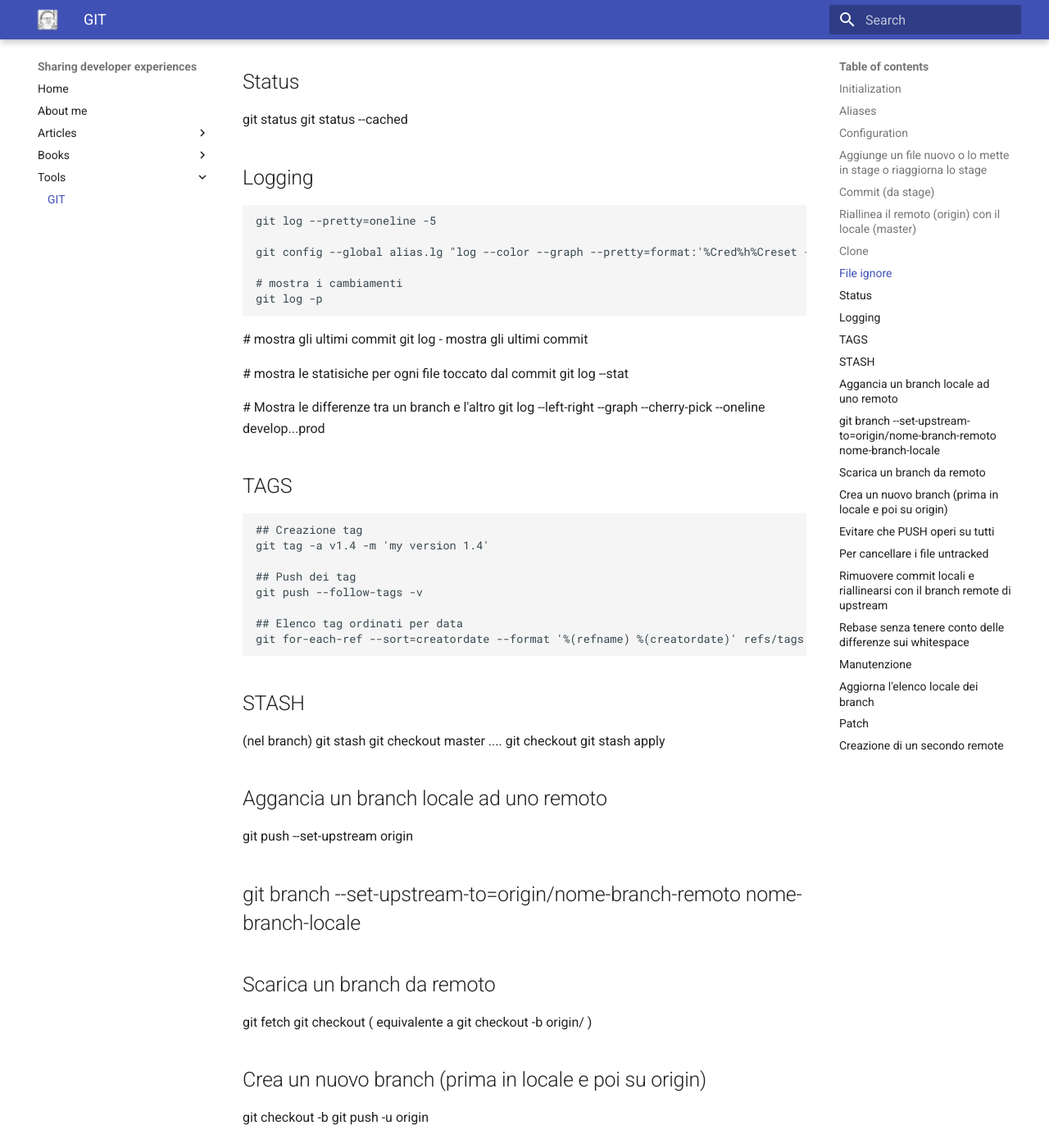
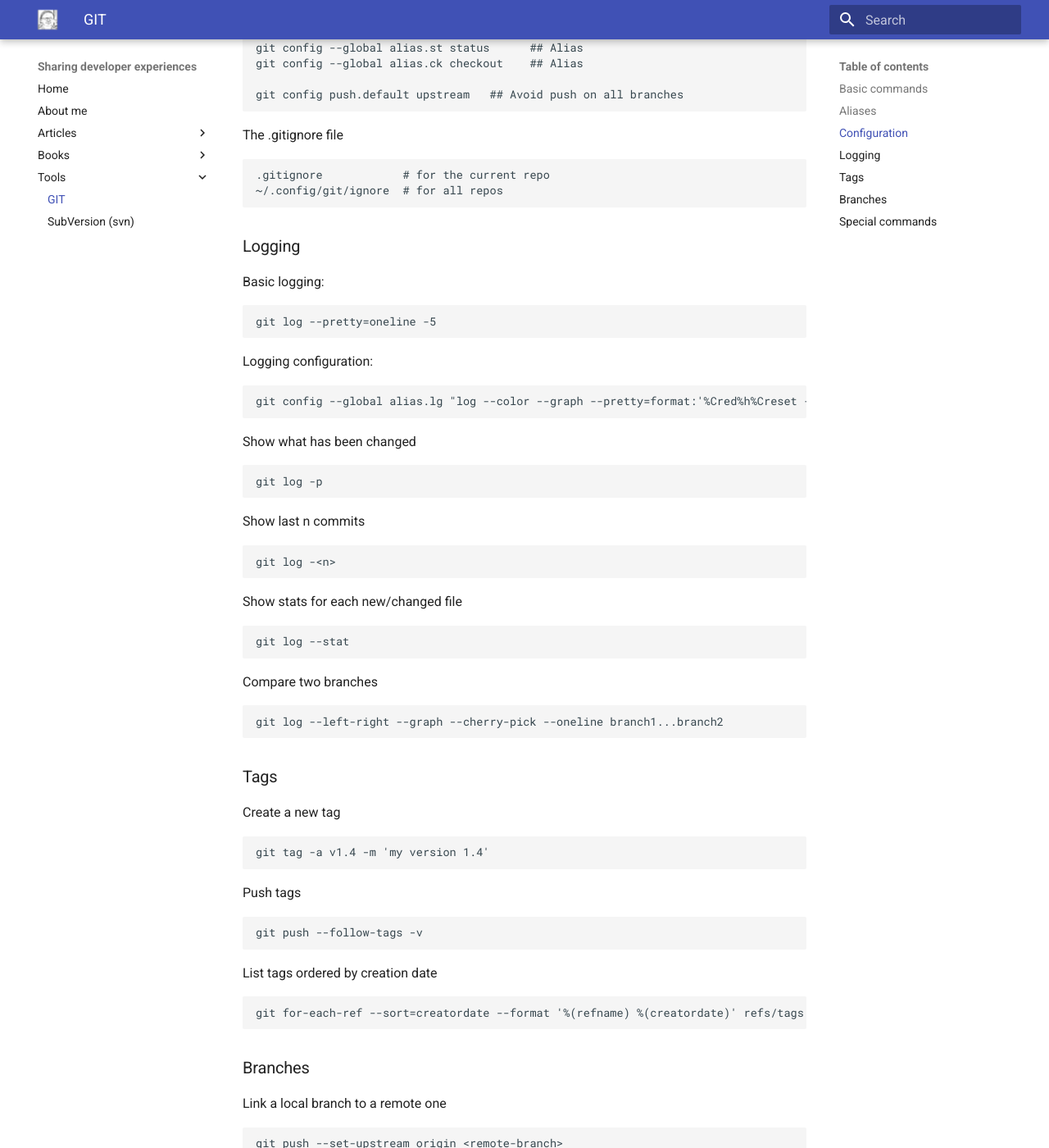
Before and after one commit to gualtierotesta/blog, an MkDocs documentation site: the page built from docs/tools/git.md, in a window 1280 px wide and 1400 px high, scrolled down 1611 px. Shown: the whole window at 82% size. Built offline with MkDocs 1.6.1 and Material for MkDocs 9.7.7, drawn with Linux system fonts in a browser that asks for light colours; some of the changed text lies outside the part shown.

Commit message:
Added tags

```diff
--- a/docs/tools/git.md
+++ b/docs/tools/git.md
@@ -1,12 +1,46 @@
+---
+tags:
+  - tools
+  - git
+---
+
 # GIT
 
-Useful GIT commands
+*Last update: 16 Aug 2022*
 
-### Initialization
+### Basic commands
+
+Clone an existing repository
+
+    git clone URL
+    git clone git://...
+    git clone https://
 
 To create the initial repository:
 
     git init
+
+Add a new file or update it in the stage
+
+    git add
+
+Commit (staged files)
+
+    git commit -m "comment"
+
+Push changes
+
+    git push -v
+    git push --tags
+
+Check Status
+
+    git status
+    git status --cached
+
+Rebase ignoring whitespace differences
+
+    git rebase -v --ignore-whitespace
 
 
 ### Aliases
@@ -39,117 +73,100 @@
 
     git config push.default upstream   ## Avoid push on all branches
 
+The .gitignore file
 
-## Aggiunge un file nuovo o lo mette in stage o riaggiorna lo stage
-git add
-
-## Commit (da stage)
-git commit -m "commento"
-
-## Riallinea il remoto (origin) con il locale (master)
-git push origin master
-git push --tags
-
-## Clone
-git clone URL
-git clone git://...
-git clone http://
-git clone https://
-git clone --branch v2.2.0 git@bitbucket.org:factor-y/nlmachine.git /data/nlmachine/target/checkout
+    .gitignore            # for the current repo
+    ~/.config/git/ignore  # for all repos
 
 
-## File ignore
-.gitignore            # nel progetto
-~/.config/git/ignore  # valido per tutti i progetti
+### Logging
 
-
-
-## Status
-git status
-git status --cached
-
-## Logging
+Basic logging:
 
     git log --pretty=oneline -5
 
+Logging configuration:
+
     git config --global alias.lg "log --color --graph --pretty=format:'%Cred%h%Creset -%C(yellow)%d%Creset %s %Cgreen(%cr) %C(bold blue)<%an>%Creset' --abbrev-commit"
 
-    # mostra i cambiamenti
+Show what has been changed
+
     git log -p
 
-  # mostra gli ultimi <numero> commit
-  git log -<numero> mostra gli ultimi <numero> commit
+Show last n commits
 
-  # mostra le statisiche per ogni file toccato dal commit
-  git log --stat
+    git log -<n>
 
-  # Mostra le differenze tra un branch e l'altro
-  git log --left-right --graph --cherry-pick --oneline develop...prod
+Show stats for each new/changed file
+
+    git log --stat
+
+Compare two branches
+
+    git log --left-right --graph --cherry-pick --oneline branch1...branch2
 
 
-## TAGS
+### Tags
 
-    ## Creazione tag
+Create a new tag
+
     git tag -a v1.4 -m 'my version 1.4'
 
-    ## Push dei tag
+Push tags
+
     git push --follow-tags -v
 
-    ## Elenco tag ordinati per data
+List tags ordered by creation date
+
     git for-each-ref --sort=creatordate --format '%(refname) %(creatordate)' refs/tags
 
 
-## STASH
-(nel branch) git stash
-git checkout master
-....
-git checkout <branch>
-git stash apply
+### Branches
 
-## Aggancia un branch locale ad uno remoto
-git push --set-upstream origin <branch-remoto>
-##git branch --set-upstream-to=origin/nome-branch-remoto nome-branch-locale
+Link a local branch to a remote one
+
+    git push --set-upstream origin <remote-branch>
+
+    git branch --set-upstream-to=origin/remote-branch local-branch
+
+Create a new local branch
+
+    git checkout -b <branch>
+
+Avoid pushing to all branches
+
+    git config push.default upstream
+
+Clean the branch:
+
+    git clean -i .
+    git clean -f .
+
+Remove all local commits and changes and reset the local branch to the remote branch status
+
+    git reset --hard @{u}
 
 
-## Scarica un branch da remoto
-git fetch
-git checkout <branch>
-( equivalente a git checkout -b <branch> origin/<branch> )
+### Special commands
 
-## Crea un nuovo branch (prima in locale e poi su origin)
-git checkout -b <branch>
-git push -u origin <branch>
+GIT internal DB maintenance:
 
-## Evitare che PUSH operi su tutti
-git config push.default upstream
+    git gc --auto --prune
+    git fsck --full
+    git prune --expire now
 
-## Per cancellare i file untracked
-git clean -i .
-git clean -f .
+Updates and cleanup remote branch list
 
-## Rimuovere commit locali e riallinearsi con il branch remote di upstream
-git reset --hard @{u}
+    git remote update origin --prune
 
-## Rebase senza tenere conto delle differenze sui whitespace
-git rebase -v --ignore-whitespace
+Patch
 
+    git format-patch -1 <sha1> --stdout > myPatch.patch
+    git log --pretty=oneline -7 | tac  | awk '{print "git format-patch -1 "  $1  " --stdout > "}' > 1
+    git am --signoff -k < <patch-file>
 
-## Manutenzione
-git gc --auto --prune
-git fsck --full
-git prune --expire now
+Create a second remote repository
 
-## Aggiorna l'elenco locale dei branch
-git remote update origin --prune
-
-## Patch
-git format-patch -1 <sha1> --stdout > myPatch.patch
-git log --pretty=oneline -7 | tac  | awk '{print "git format-patch -1 "  $1  " --stdout > "}' > 1
-git am --signoff -k < <patch-file>
-
-git log --pretty=oneline -7 | tac  | awk '{print "git diff-tree --no-commit-id --name-only -r " $1}' > 2
-
-## Creazione di un secondo remote
-git remote add backup  git@bitbucket.org:factor-y/backup-portletpiastra.git
-git remote set-url --add  --push backup  git@bitbucket.org:factor-y/backup-portletpiastra.git
-git push backup <nome-branch>
+    git remote add backup  URL
+    git remote set-url --add  --push backup  URL
+    git push backup <branch-name>
--- a/mkdocs.yml
+++ b/mkdocs.yml
@@ -14,7 +14,7 @@
     - content.tabs.link
 plugins:
   - search
-
+  - tags
 nav:
   - Home: index.md
   - 'About me': about.md
@@ -23,4 +23,5 @@
   - 'Books':
     - books/groovy-in-action.md
   - 'Tools':
-    - GIT: tools/git.md
+    - tools/git.md
+    - tools/subversion.md
```
Also changed, not shown: docs/books/groovy-in-action.md (+14 -8 lines), docs/tools/subversion.md (added, +56 -0 lines).
